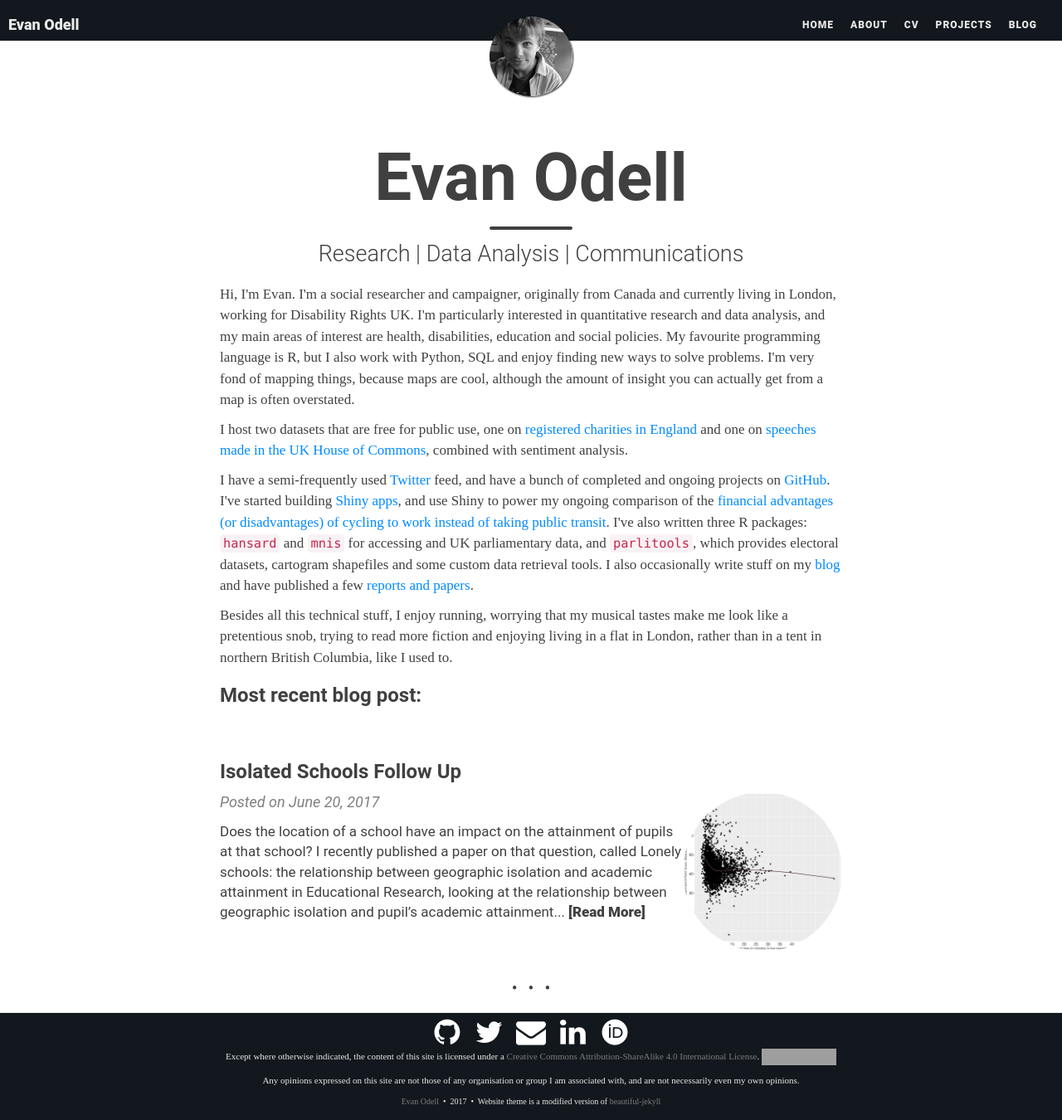
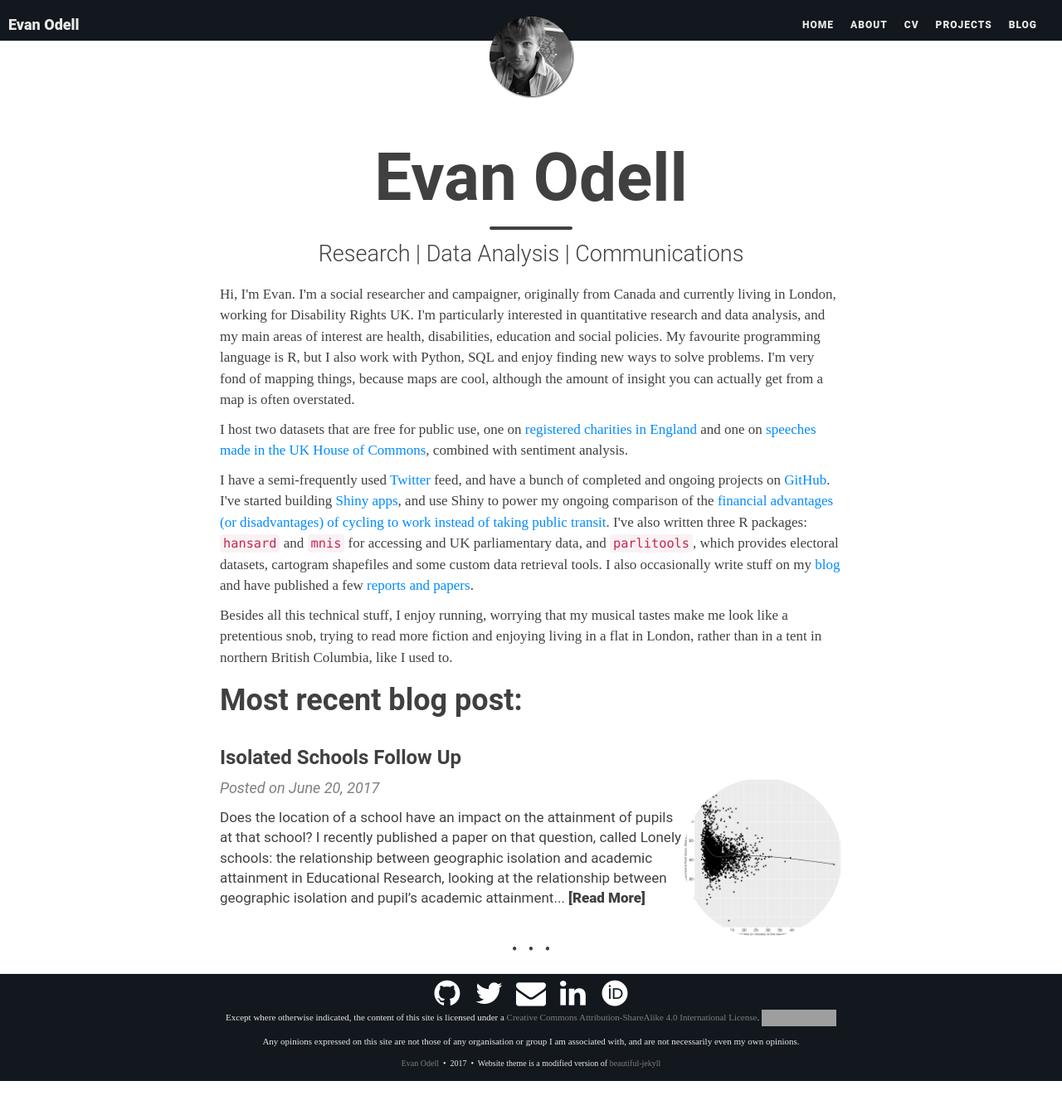
Before and after one commit to evanodell/evanodell.com, a Jekyll site: the page built from index.html, in a window 1280 px wide and 1350 px high. Shown: the whole window at 83% size. Built offline with Jekyll 4.4.1, drawn with Linux system fonts in a browser that asks for light colours; nearby versions of some CDN libraries; some web fonts are replaced; grey boxes are pictures that could not be loaded.

Commit message:
css tweaks

```diff
--- a/css/main.css
+++ b/css/main.css
@@ -554,7 +554,7 @@ footer .theme-by {
 
 @media only screen and (min-width: 768px) {
   .post-preview {
-    padding: 35px 0;
+    padding: 5px 0;
   }
 }
 
--- a/index.html
+++ b/index.html
@@ -16,7 +16,7 @@ image: /img/EvanOdell.jpg
 
 <p>Besides all this technical stuff, I enjoy running, worrying that my musical tastes make me look like a pretentious snob, trying to read more fiction and enjoying living in a flat in London, rather than in a tent in northern British Columbia, like I used to.</p>
 
-<h3>Most recent blog post:</h3>
+<h2>Most recent blog post:</h2>
 <article class="post-preview">
 {% for post in site.posts limit:1 %}
   <h3><a href="{{ BASE_PATH }}{{ post.url }}">{{ post.title }}</a></h3>
```
